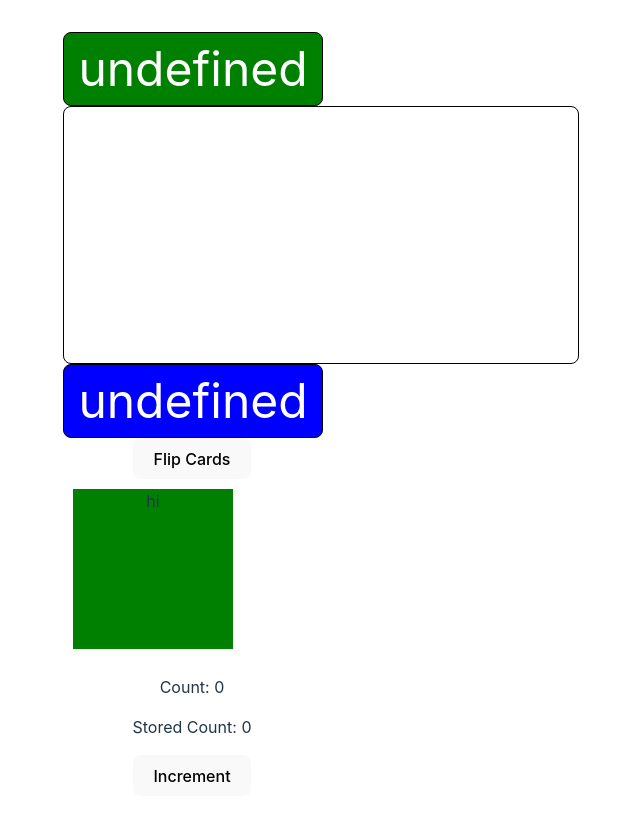
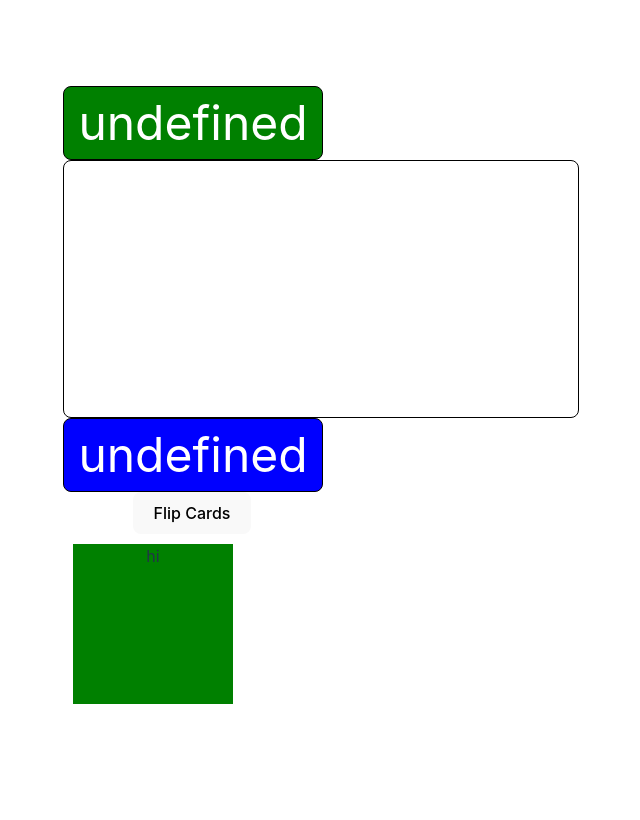
Before and after one commit to Gregory-Hawman/simplewarcardgame, a React (Vite) app in the folder war_card_game/: page / in a window 1280 px wide. Shown: the top 820 px of the page, without its empty margins (448-1088 px from the left). Built offline with nearby package versions, Linux system fonts and the light colour scheme.

Commit message:
updated to remove code that is not needed

```diff
--- a/war_card_game/src/App.jsx
+++ b/war_card_game/src/App.jsx
@@ -9,15 +9,6 @@ function App() {
     const [stop, setStop] = useState(false)
     const [war, setWar] = useState(false)
     const [text, setText] = useState('')
-
-    const [count, setCount] = useState(0);
-    const countRef = useRef(count);
-
-    const increment = () => {
-        const newCount = count + 1;
-        setCount(newCount);
-        countRef.current = newCount; // Update the countRef value
-    };
 
     let deck = new Deck
     console.log(deck.cards.slice(0,3))
@@ -149,12 +140,6 @@ function App() {
                 {stop ? 'Start Game' : (inRound ? 'Clean Before Round' : 'Flip Cards')}
             </button>
             <div className='box'>hi</div>
-
-            <div>
-                <p>Count: {count}</p>
-                <p>Stored Count: {countRef.current}</p>
-                <button onClick={increment}>Increment</button>
-            </div>
         </>
     )
 }
```
